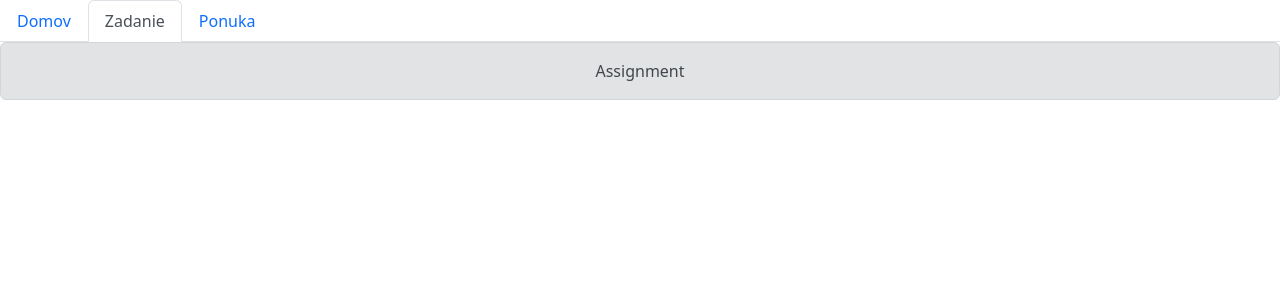
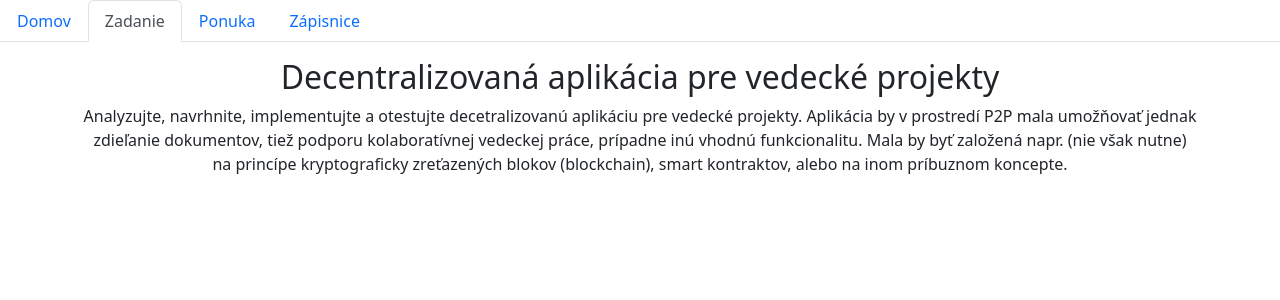
Before and after one commit to MartinSiran/tp-web, a React (Create React App) app: page /#/assignment in a window 1280 px wide. Shown: the top 300 px of the page. Built offline with nearby package versions, Linux system fonts and the light colour scheme.

Commit message:
add info to sites

```diff
--- a/package.json
+++ b/package.json
@@ -1,6 +1,6 @@
 {
   "name": "tp-web",
-  "homepage": "https://martinsiran.github.io/tp-web",
+  "homepage": "https://martinsiran.github.io/tp-web/",
   "version": "0.1.0",
   "private": true,
   "dependencies": {
--- a/src/App.js
+++ b/src/App.js
@@ -5,6 +5,7 @@ import { LinkContainer } from "react-router-bootstrap";
 import Assignment from "./components/Assignment";
 import Home from "./components/Home";
 import Offer from "./components/Offer"
+import Reports from "./components/Reports";
 
 function App() {
   return (
@@ -26,12 +27,18 @@ function App() {
               <Nav.Link>Ponuka</Nav.Link>
             </LinkContainer>
           </Nav.Item>
+          <Nav.Item>
+            <LinkContainer to="/reports">
+              <Nav.Link>Zápisnice</Nav.Link>
+            </LinkContainer>
+          </Nav.Item>
         </Nav>
       </div>
       <Routes>
         <Route exact path="/" element={<Home />} />
         <Route path="/assignment" element={<Assignment />} />
         <Route path="/offer" element={<Offer />} />
+        <Route path="/reports" element={<Reports />} />
       </Routes>
     </div>
   );
--- a/src/components/Assignment.js
+++ b/src/components/Assignment.js
@@ -1,11 +1,12 @@
-import Alert from 'react-bootstrap/Alert';
+import Container from 'react-bootstrap/Container';
 
 const Assignment = () => {
   return (
     <div className="App">
-      <Alert variant='secondary'>
-        Assignment
-      </Alert>
+      <Container>
+        <h2 class="mt-3">Decentralizovaná aplikácia pre vedecké projekty</h2>
+        <p>Analyzujte, navrhnite, implementujte a otestujte decetralizovanú aplikáciu pre vedecké projekty. Aplikácia by v prostredí P2P mala umožňovať jednak zdieľanie dokumentov, tiež podporu kolaboratívnej vedeckej práce, prípadne inú vhodnú funkcionalitu. Mala by byť založená napr. (nie však nutne) na princípe kryptograficky zreťazených blokov (blockchain), smart kontraktov, alebo na inom príbuznom koncepte.</p>
+      </Container>
     </div>
   );
 }
--- a/src/components/Home.js
+++ b/src/components/Home.js
@@ -1,12 +1,10 @@
-import Alert from 'react-bootstrap/Alert';
+import Container from 'react-bootstrap/Container';
 
 const Home = () => {
   return (
-    <div className="App">
-      <Alert variant='primary'>
-          Home
-      </Alert>
-    </div>
+    <Container>
+      <h1 class="mt-3">Decentralizovaná aplikácia pre vedecké projekty</h1>
+    </Container>
   );
 }
 
--- a/src/components/Offer.js
+++ b/src/components/Offer.js
@@ -1,11 +1,14 @@
-import Alert from 'react-bootstrap/Alert';
+import Button from 'react-bootstrap/Button';
+import Container from 'react-bootstrap/Container';
+import offer from '../TP1_Ponuka.pdf'
 
 const Offer = () => {
   return (
     <div className="App">
-      <Alert variant='warning'>
-        Offer
-      </Alert>
+      <Container>
+        <h1 class="mt-3">Ponuka</h1>
+        <Button variant='primary' href={offer}>Zobraziť</Button>
+      </Container>
     </div>
   );
 }
--- /dev/null
+++ b/src/components/Reports.js
@@ -0,0 +1,13 @@
+import Alert from 'react-bootstrap/Alert';
+
+const Reports = () => {
+  return (
+    <div className="App">
+      <Alert variant='success'>
+        Tu budú uverejnené zápisnice.
+      </Alert>
+    </div>
+  );
+}
+
+export default Reports;
```
Also changed, not shown: 1 other file (tests, documents, lock files or other folders).
